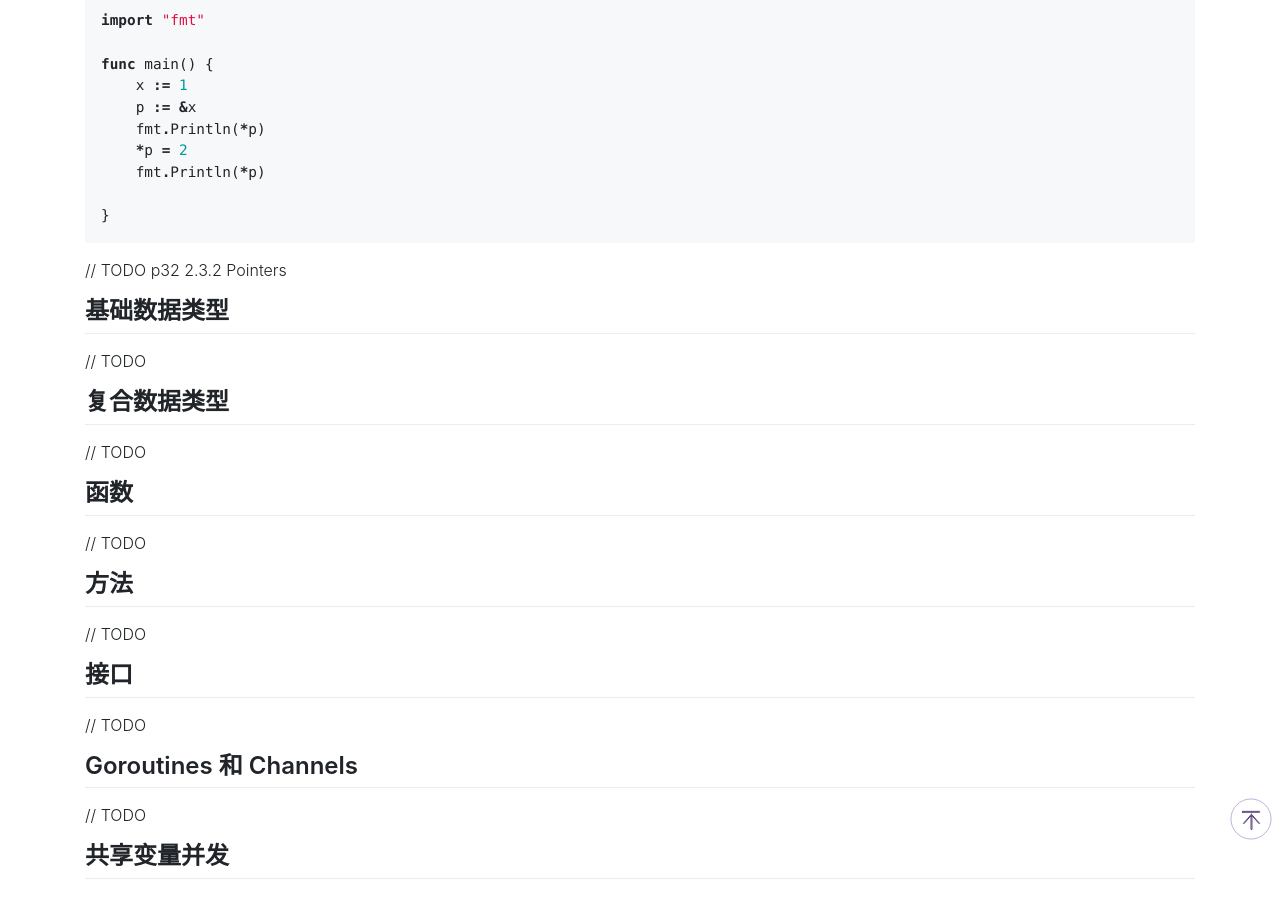
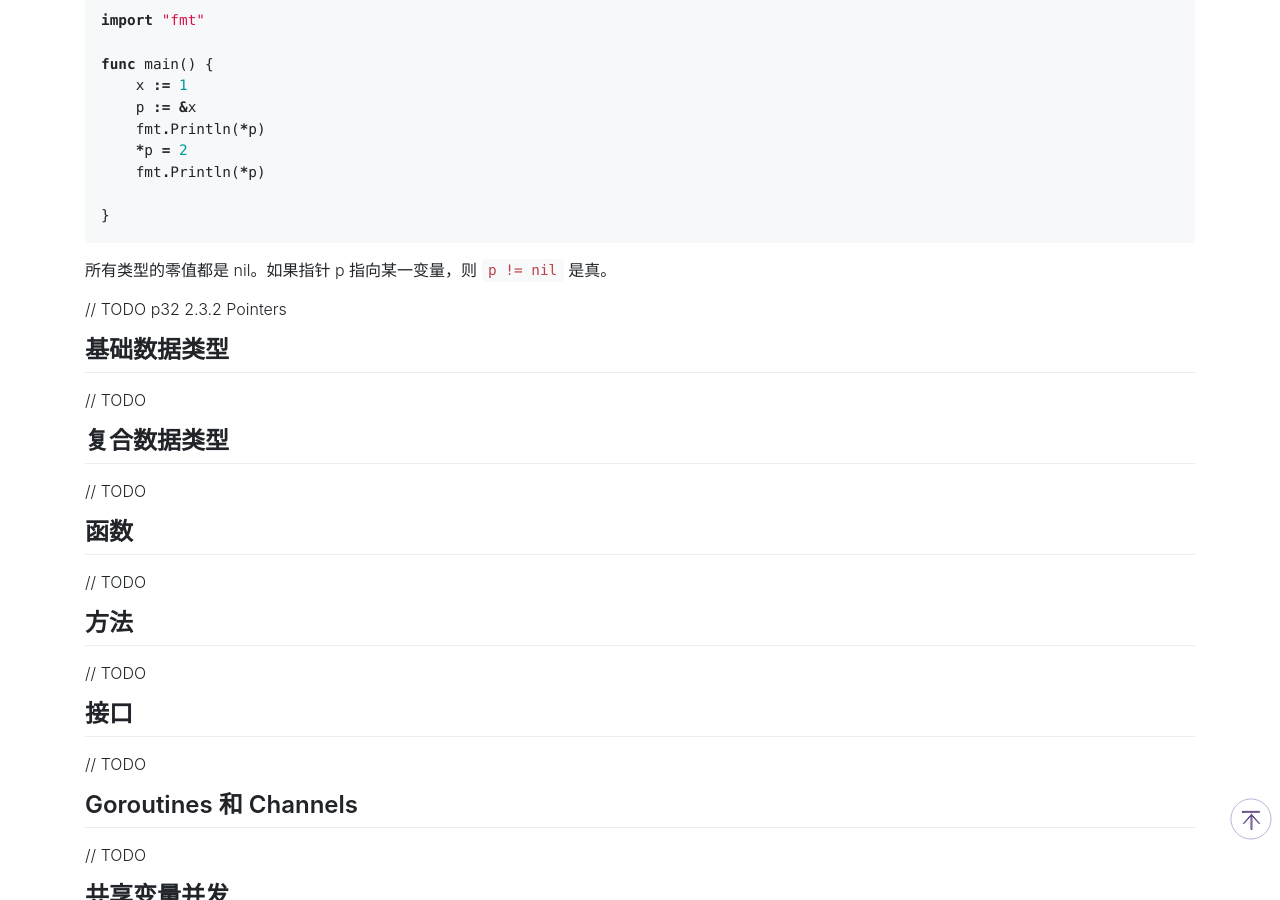
Before and after one commit to liuzhuan/liuzhuan.github.io, a Jekyll site: the page built from _posts/2017-12-14-golang-primer.md, in a window 1280 px wide and 900 px high, scrolled down 22243 px. Built offline with Jekyll 4.4.1, drawn with Linux system fonts in a browser that asks for light colours; nearby versions of some CDN libraries; comment, search, counter and statistics services are not loaded.

Commit message:
updating

````diff
--- a/_posts/2017-12-14-golang-primer.md
+++ b/_posts/2017-12-14-golang-primer.md
@@ -1037,6 +1037,8 @@ func main() {
 }
 ```
 
+所有类型的零值都是 nil。如果指针 p 指向某一变量，则 `p != nil` 是真。
+
 // TODO p32 2.3.2 Pointers
 
 ## 基础数据类型
````
